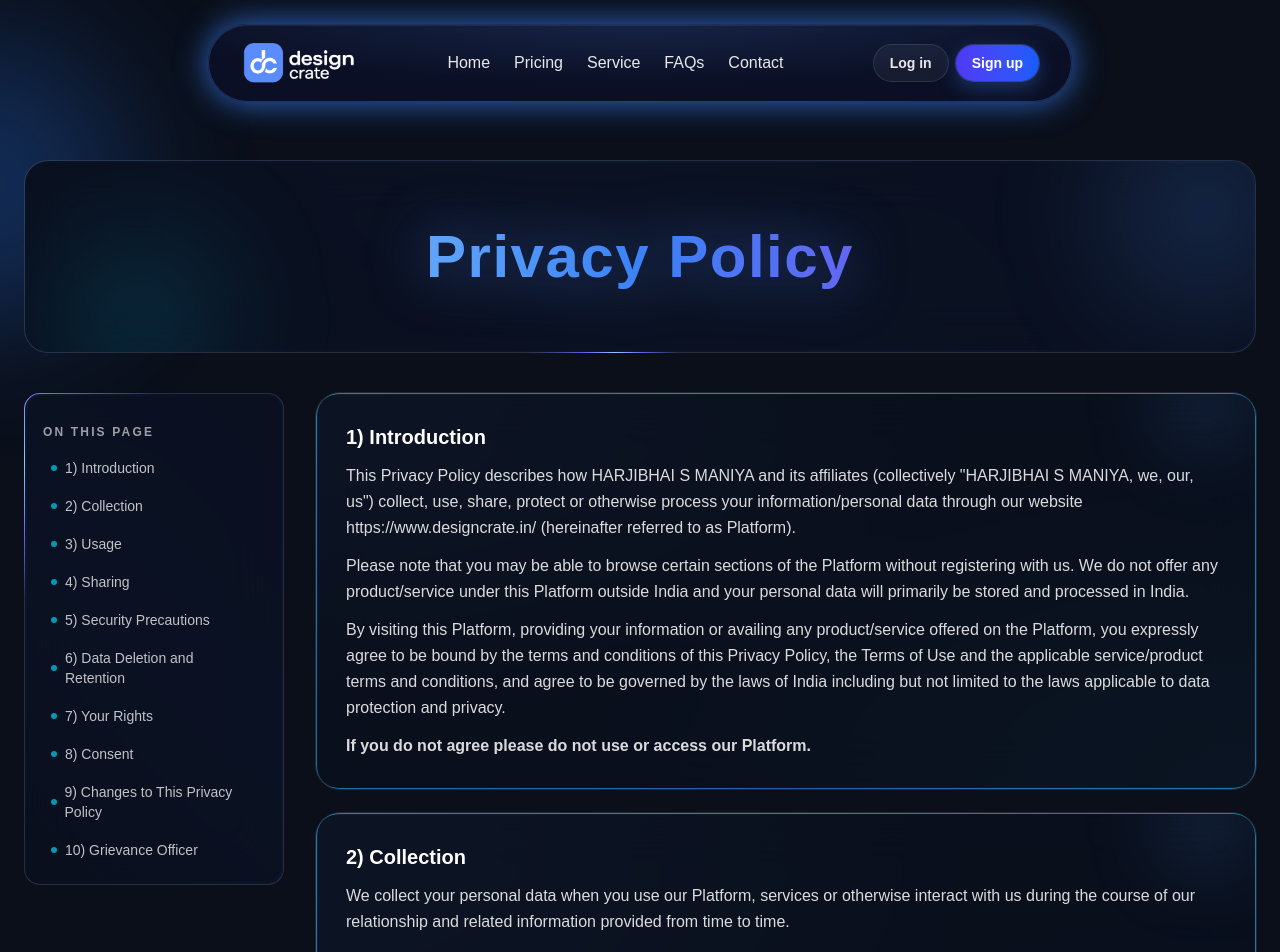
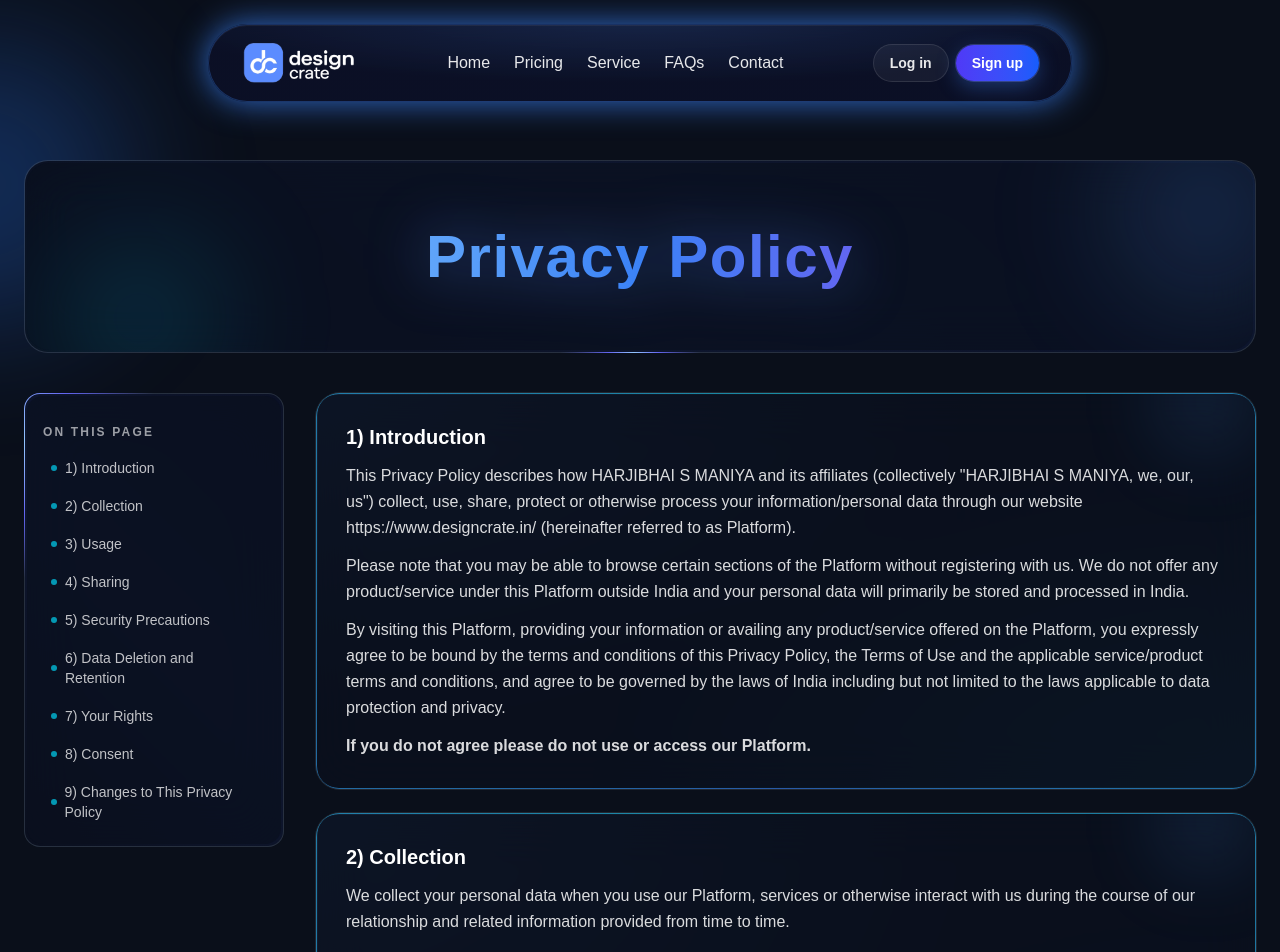
Before and after one commit to AbhiGhoghari/pixhub-2, a Next.js app: page /privacy in a window 1280 px wide. Shown: the top 952 px of the page. Built offline with nearby package versions, Linux system fonts and the light colour scheme.

Commit message:
asdfasdf

```diff
--- a/src/app/privacy/page.jsx
+++ b/src/app/privacy/page.jsx
@@ -327,7 +327,7 @@ export default function Privacy() {
         { id: 'rights', title: '7) Your Rights' },
         { id: 'consent', title: '8) Consent' },
         { id: 'changes', title: '9) Changes to This Privacy Policy' },
-        { id: 'grievance', title: '10) Grievance Officer' },
+        // { id: 'grievance', title: '10) Grievance Officer' },
     ];
 
     return (
@@ -532,7 +532,7 @@ export default function Privacy() {
                             </p>
                         </ArticleCard>
 
-                        <ArticleCard id="grievance" title="10) Grievance Officer">
+                        {/* <ArticleCard id="grievance" title="10) Grievance Officer">
                             <div className="space-y-4">
                                 <div>
                                     <p><strong>Name of the Officer:</strong> Krinit</p>
@@ -552,7 +552,7 @@ export default function Privacy() {
                                     Time: Monday - Friday (9:00 - 18:00)</p>
                                 </div>
                             </div>
-                        </ArticleCard>
+                        </ArticleCard> */}
 
                         {/* Back to top */}
                         <div className="pt-4">
```
